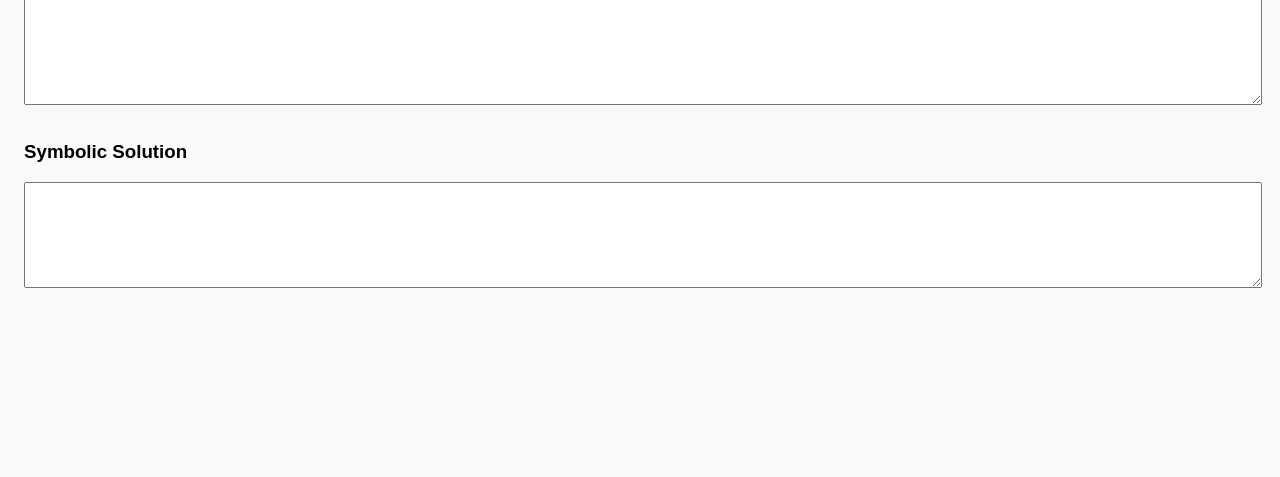
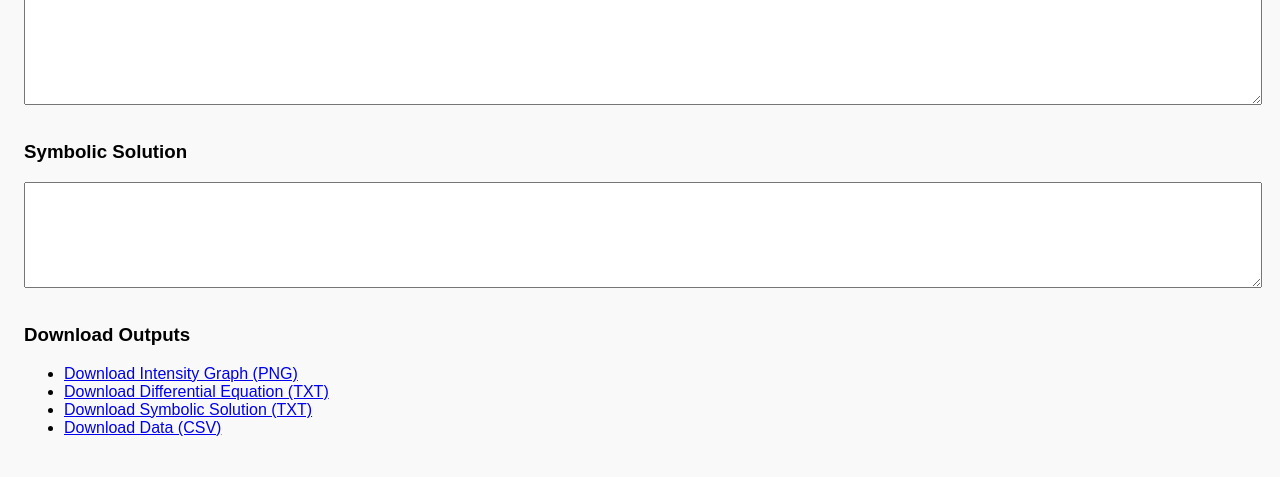
Before and after one commit to vidhyasankar-hub/flask-light-app, a Flask app: page / in a window 1280 px wide. Shown: the part 440-917 px from the top of the page. Before the commit the page ends 728 px from the top, so only its background shows below. Run offline with Flask 3, Linux system fonts and the light colour scheme.

Commit message:
Update index.html

```diff
--- a/templates/index.html
+++ b/templates/index.html
@@ -54,6 +54,15 @@
   <h3>Symbolic Solution</h3>
   <textarea id="solution" readonly></textarea>
 
+  <!-- Add this inside <body>, after the Symbolic Solution section -->
+  <h3>Download Outputs</h3>
+  <ul>
+    <li><a href="/download/intensity_plot.png" download>Download Intensity Graph (PNG)</a></li>
+    <li><a href="/download/equation.txt" download>Download Differential Equation (TXT)</a></li>
+    <li><a href="/download/solution.txt" download>Download Symbolic Solution (TXT)</a></li>
+    <li><a href="/download/data.csv" download>Download Data (CSV)</a></li>
+  </ul>
+
   <script>
     const video = document.getElementById('video');
     const canvas = document.getElementById('canvas');
@@ -69,6 +78,7 @@
       const scaleX = parseFloat(document.getElementById('scaleX').value);
       const scaleY = parseFloat(document.getElementById('scaleY').value);
       ctx.clearRect(0, 0, graph.width, graph.height);
+      if (brightnessData.length === 0) return;
       ctx.beginPath();
       ctx.strokeStyle = "blue";
       ctx.moveTo(0, graph.height - brightnessData[0] * scaleY);
@@ -76,6 +86,7 @@
         ctx.lineTo(i * scaleX, graph.height - val * scaleY);
       });
       ctx.stroke();
+
       ctx.beginPath();
       ctx.strokeStyle = "#ccc";
       for (let x = 0; x < graph.width; x += 50) {
```
